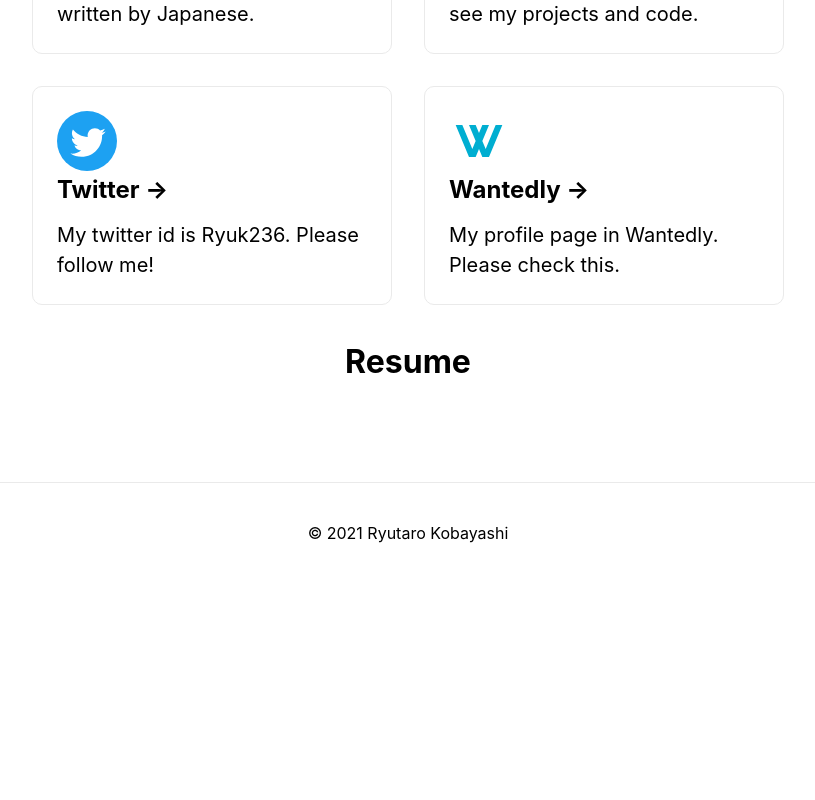
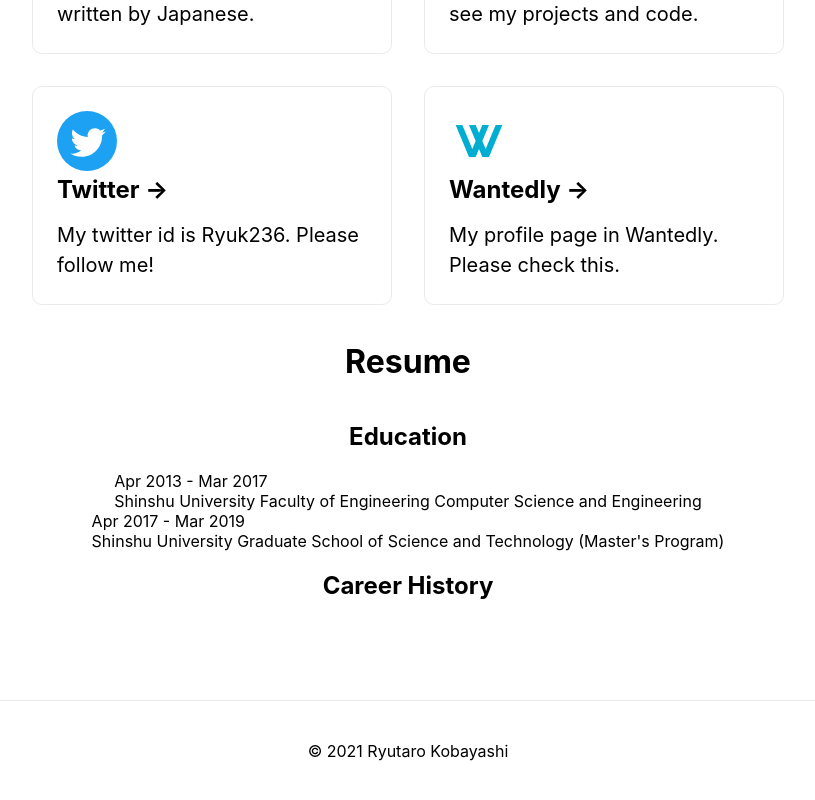
Before and after one commit to Ryu236/portfolio, a Next.js app: page / in a window 1280 px wide. Shown: the part 537-1337 px from the top of the page, without its empty margins (232-1047 px from the left). Before the commit the page ends 1119 px from the top, so only its background shows below. Built offline with nearby package versions, Linux system fonts and the light colour scheme; no server answers.

Commit message:
:+1: feat(resume): add education part

```diff
--- a/components/parts/resume.tsx
+++ b/components/parts/resume.tsx
@@ -4,6 +4,18 @@ export const Resume: React.FC<{}> = () => {
   return (
     <>
       <h1>Resume</h1>
+      <h2>Education</h2>
+      <div>
+        Apr 2013 - Mar 2017 <br />
+        Shinshu University Faculty of Engineering Computer Science and
+        Engineering
+      </div>
+      <div>
+        Apr 2017 - Mar 2019 <br />
+        Shinshu University Graduate School of Science and Technology
+        (Master&#39;s Program)
+      </div>
+      <h2>Career History</h2>
     </>
   )
 }
```
